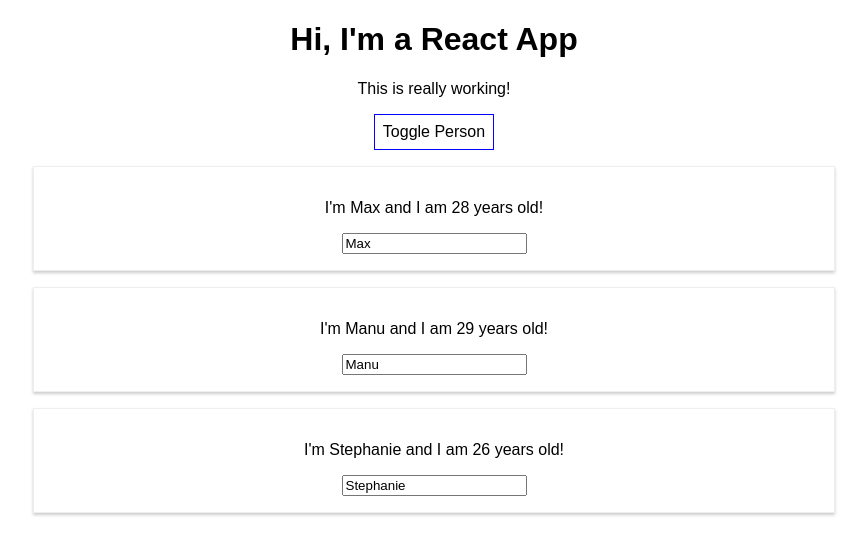
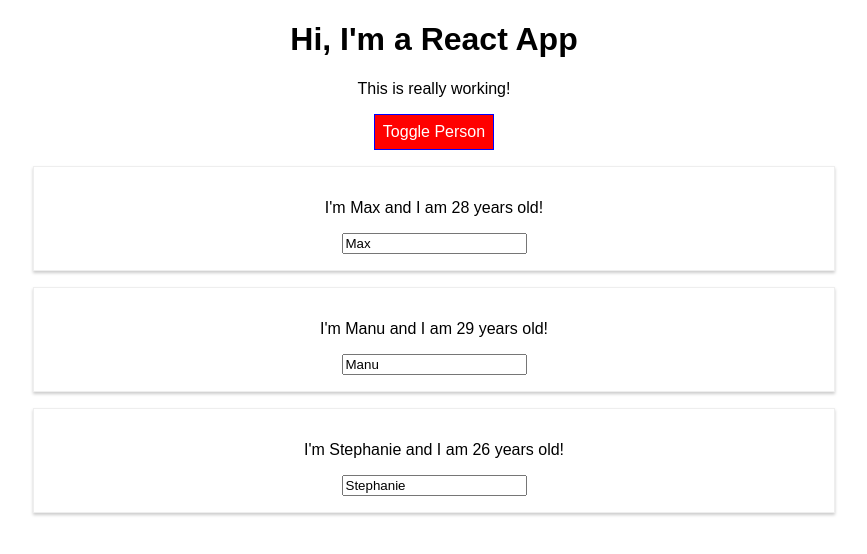
Before and after one commit to JamesDansie/Udemy-React, a React (Create React App) app: page / in a window 1280 px wide. Shown: the top 554 px of the page, without its empty margins (206-1073 px from the left). Built offline with nearby package versions, Linux system fonts and the light colour scheme.

Commit message:
dynamic styling using if statements

```diff
--- a/src/App.js
+++ b/src/App.js
@@ -23,7 +23,7 @@
 
   nameChangedHandler = (event, id) => {
     const personIndex = this.state.persons.findIndex(p => {
-      return p.id == id;
+      return p.id === id;
     });
 
     // makes a copy of the person at that index
@@ -48,7 +48,8 @@
 
   render() {
     const style = {
-      backgroundColor: 'white',
+      backgroundColor: 'green',
+      color: 'white',
       font: 'inherit',
       border: '1px solid blue',
       padding: '8px',
@@ -70,6 +71,8 @@
           })}
         </div>
       );
+
+      style.backgroundColor = 'red';
     }
 
     return (
```
